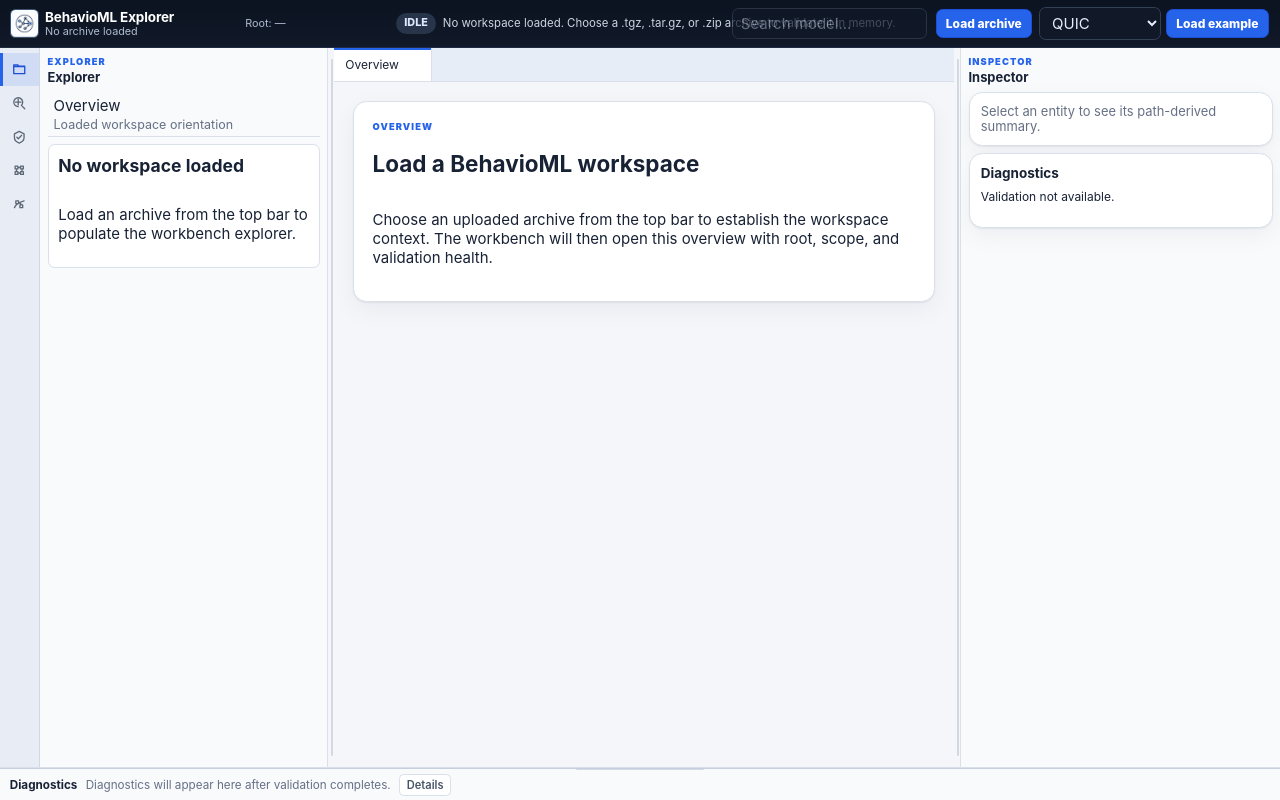
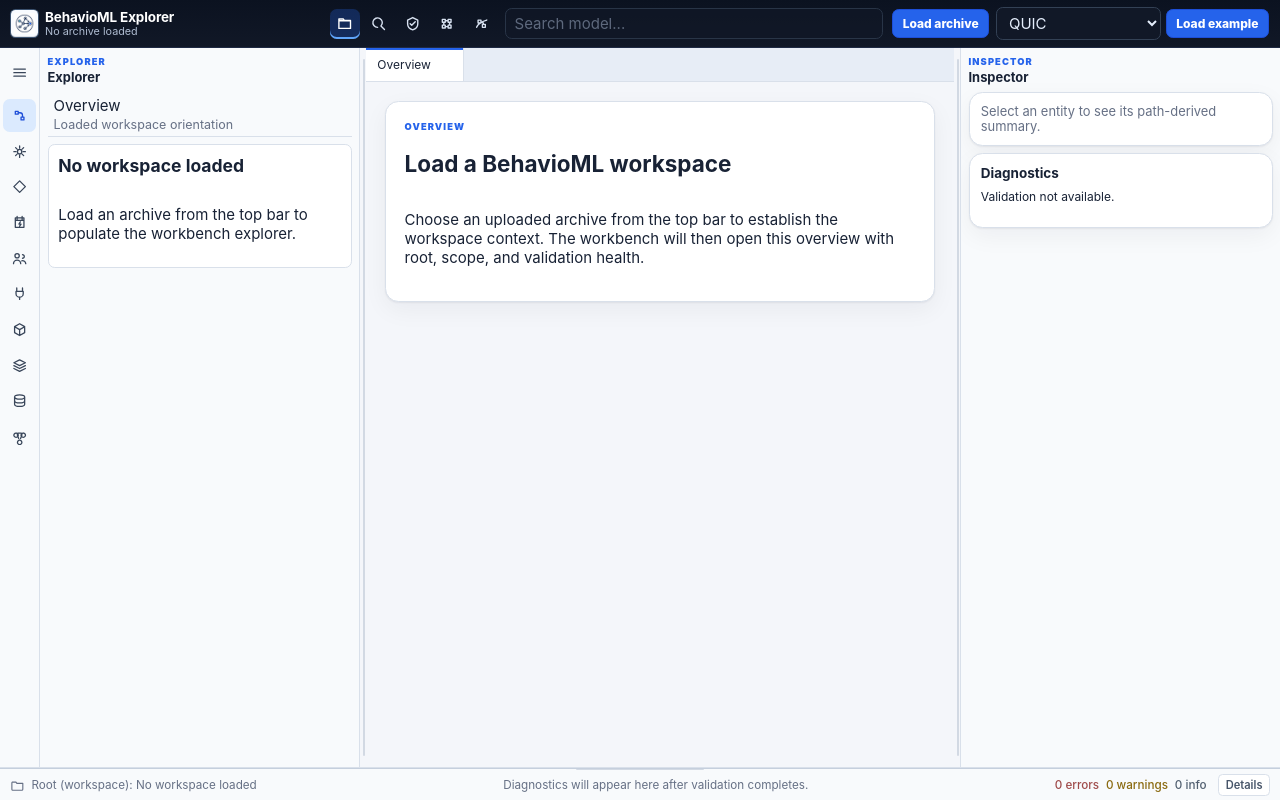
Before and after one commit to BehavioML/explorer, a React (Vite) app: page / in a window 1280 px wide. Built offline with nearby package versions, Linux system fonts and the light colour scheme.

Commit message:
Redesign Explorer navigation chrome (#45)

```diff
--- a/src/ui-react/App.tsx
+++ b/src/ui-react/App.tsx
@@ -69,9 +69,37 @@
   { id: 'relationships', label: 'Relationships' },
 ];
 
+type ModelElementCategory =
+  | 'workflows'
+  | 'capabilities'
+  | 'decisions'
+  | 'events'
+  | 'roles'
+  | 'interfaces'
+  | 'components'
+  | 'modules'
+  | 'entities'
+  | 'state-machines';
+
+const modelElementCategories: readonly {
+  readonly id: ModelElementCategory;
+  readonly label: string;
+}[] = [
+  { id: 'workflows', label: 'Workflows' },
+  { id: 'capabilities', label: 'Capabilities' },
+  { id: 'decisions', label: 'Decisions' },
+  { id: 'events', label: 'Events' },
+  { id: 'roles', label: 'Roles' },
+  { id: 'interfaces', label: 'Interfaces' },
+  { id: 'components', label: 'Components' },
+  { id: 'modules', label: 'Modules' },
+  { id: 'entities', label: 'Entities' },
+  { id: 'state-machines', label: 'State Machines' },
+];
+
 const layoutConstraints = {
-  explorerMin: 220,
-  explorerMax: 420,
+  explorerMin: 240,
+  explorerMax: 440,
   inspectorMin: 240,
   inspectorMax: 460,
   diagnosticsMin: 32,
@@ -99,10 +127,11 @@
   const [selectedSearchResult, setSelectedSearchResult] = useState<SearchResult>();
   const [searchText, setSearchText] = useState('');
   const [activeActivity, setActiveActivity] = useState<ActivityMode>('explorer');
+  const [activeModelCategory, setActiveModelCategory] = useState<ModelElementCategory>('workflows');
   const [workspaceDocumentState, setWorkspaceDocumentState] = useState(createInitialWorkspaceDocumentState);
   const [diagramCache, setDiagramCache] = useState<Record<string, SelectedEntityDiagramViewModel>>({});
   const [layoutSizes, setLayoutSizes] = useState<WorkbenchLayoutSizes>({
-    explorerWidth: 288,
+    explorerWidth: 320,
     inspectorWidth: 320,
     diagnosticsHeight: layoutConstraints.diagnosticsMin,
   });
@@ -470,17 +499,21 @@
       aria-label="BehavioML Explorer workbench"
     >
       <TopBar
+        activeActivity={activeActivity}
         searchText={searchText}
         status={status}
-        validation={validation}
         workspaceOverview={workspaceOverview}
         onArchiveSelected={handleArchiveSelected}
         onExampleSelected={handleExampleSelected}
         onSearchChange={handleSearchQueryChanged}
+        onSelectActivity={setActiveActivity}
       />
 
       <div className="workbench-body">
-        <ActivityBar activeActivity={activeActivity} onSelectActivity={setActiveActivity} />
+        <ModelElementRail
+          activeCategory={activeModelCategory}
+          onSelectCategory={setActiveModelCategory}
+        />
         <ExplorerPanel
           activeActivity={activeActivity}
           index={entityIndex}
@@ -546,6 +579,7 @@
         selectedDiagnostic={selectedDiagnostic}
         status={status}
         validation={validation}
+        workspaceOverview={workspaceOverview}
         onResize={resizeDiagnosticsPanel}
         onSelectDiagnostic={handleDiagnosticSelected}
         onToggleExpanded={toggleDiagnosticsExpanded}
@@ -612,7 +646,7 @@
         <path d="M4 5.5h6l1.5 2H20v11H4zM4 8h16" />
       ) : null}
       {activity === 'search' ? (
-        <path d="M10.5 17a6.5 6.5 0 1 1 4.6-1.9L20 20M10.5 6.5v8M6.5 10.5h8" />
+        <path d="M10.5 17a6.5 6.5 0 1 1 4.6-1.9L20 20" />
       ) : null}
       {activity === 'validation' ? (
         <path d="M12 3.5 19 7v5.5c0 3.6-2.6 6.6-7 8-4.4-1.4-7-4.4-7-8V7zM8.5 12l2.2 2.2 4.8-5" />
@@ -627,25 +661,47 @@
   );
 }
 
+function ModelElementIcon({
+  category,
+}: {
+  readonly category: ModelElementCategory | 'menu';
+}) {
+  return (
+    <svg className="model-element-icon" viewBox="0 0 24 24" aria-hidden="true" focusable="false">
+      {category === 'menu' ? <path d="M4 7h16M4 12h16M4 17h16" /> : null}
+      {category === 'workflows' ? <path d="M6 6h4v4H6zM14 14h4v4h-4zM10 8h2.5A3.5 3.5 0 0 1 16 11.5V14" /> : null}
+      {category === 'capabilities' ? <path d="M12 4v3M12 17v3M4 12h3M17 12h3M8.5 8.5 6.4 6.4M15.5 15.5l2.1 2.1M15.5 8.5l2.1-2.1M8.5 15.5l-2.1 2.1M9 12a3 3 0 1 0 6 0 3 3 0 0 0-6 0" /> : null}
+      {category === 'decisions' ? <path d="m12 4 8 8-8 8-8-8z" /> : null}
+      {category === 'events' ? <path d="M6 5.5h12v13H6zM8.5 3.5v4M15.5 3.5v4M6 9h12M13 11l-2 3h3l-2 3" /> : null}
+      {category === 'roles' ? <path d="M8.5 11a3 3 0 1 0 0-6 3 3 0 0 0 0 6zM3.5 19a5 5 0 0 1 10 0M16 11.5a2.5 2.5 0 1 0 0-5M15 15a4.5 4.5 0 0 1 5.5 4" /> : null}
+      {category === 'interfaces' ? <path d="M8 4v5M16 4v5M7 9h10v3a5 5 0 0 1-10 0zM12 17v3" /> : null}
+      {category === 'components' ? <path d="m12 3.8 7 4v8.4l-7 4-7-4V7.8zM5 8l7 4 7-4M12 12v8" /> : null}
+      {category === 'modules' ? <path d="m12 4 8 4-8 4-8-4zM4 12l8 4 8-4M4 16l8 4 8-4" /> : null}
+      {category === 'entities' ? <path d="M5 7c0-1.7 3.1-3 7-3s7 1.3 7 3-3.1 3-7 3-7-1.3-7-3zM5 7v5c0 1.7 3.1 3 7 3s7-1.3 7-3V7M5 12v5c0 1.7 3.1 3 7 3s7-1.3 7-3v-5" /> : null}
+      {category === 'state-machines' ? <path d="M7 7a3 3 0 1 0 0.1 0M17 7a3 3 0 1 0 0.1 0M12 17a3 3 0 1 0 0.1 0M9.8 7h4.4M8.7 9.5l2 5M15.3 9.5l-2 5" /> : null}
+    </svg>
+  );
+}
+
 function TopBar({
+  activeActivity,
   searchText,
   status,
-  validation,
   workspaceOverview,
   onArchiveSelected,
   onExampleSelected,
   onSearchChange,
-}: {
+  onSelectActivity,
+}: {
+  readonly activeActivity: ActivityMode;
   readonly searchText: string;
   readonly status: Status;
-  readonly validation: ValidationResultViewModel | undefined;
   readonly workspaceOverview: WorkspaceOverviewViewModel | undefined;
   readonly onArchiveSelected: (file: File | undefined) => void;
   readonly onExampleSelected: (exampleId: CanonicalExampleId) => void;
   readonly onSearchChange: (query: string) => void;
-}) {
-  const summary = validation ? summarizeDiagnosticSeverities(validation.diagnostics) : workspaceOverview?.diagnosticSummary;
-
+  readonly onSelectActivity: (activity: ActivityMode) => void;
+}) {
   return (
     <header className="top-bar">
       <div className="brand-lockup" aria-label="Application identity">
@@ -658,24 +714,7 @@
         </div>
       </div>
 
-      <div className="top-bar-meta" aria-label="Loaded workspace metadata">
-        <span title={workspaceOverview?.modelRoot}>Root: {workspaceOverview?.modelRoot ?? '—'}</span>
-      </div>
-
-      <div className="top-bar-status" aria-live="polite">
-        <span className={`status-dot status-dot--${status.kind}`} aria-hidden="true" />
-        <span className={`status-pill status-pill--${workspaceOverview?.validationStatus ?? status.kind}`}>
-          {workspaceOverview ? formatValidationStatus(workspaceOverview.validationStatus) : status.kind}
-        </span>
-        {summary ? (
-          <span className="diagnostic-counts">
-            <strong className="diagnostic-count diagnostic-count--error">{summary.errors}</strong> errors
-            <strong className="diagnostic-count diagnostic-count--warning">{summary.warnings}</strong> warnings
-          </span>
-        ) : (
-          <span>{formatTopBarStatus(status, validation)}</span>
-        )}
-      </div>
+      <TopActivityNav activeActivity={activeActivity} onSelectActivity={onSelectActivity} />
 
       <label className="top-search">
         <span className="visually-hidden">Search loaded workspace</span>
@@ -745,7 +784,7 @@
   );
 }
 
-function ActivityBar({
+function TopActivityNav({
   activeActivity,
   onSelectActivity,
 }: {
@@ -753,11 +792,11 @@
   readonly onSelectActivity: (activity: ActivityMode) => void;
 }) {
   return (
-    <nav className="activity-bar" aria-label="Workbench activity bar">
+    <nav className="top-activity-nav" aria-label="Global explorer views">
       {activityItems.map((item) => (
         <button
           className={
-            activeActivity === item.id ? 'activity-button activity-button--active' : 'activity-button'
+            activeActivity === item.id ? 'top-activity-button top-activity-button--active' : 'top-activity-button'
           }
           type="button"
           aria-label={item.label}
@@ -770,6 +809,48 @@
           <span className="visually-hidden">{item.label}</span>
         </button>
       ))}
+    </nav>
+  );
+}
+
+function ModelElementRail({
+  activeCategory,
+  onSelectCategory,
+}: {
+  readonly activeCategory: ModelElementCategory;
+  readonly onSelectCategory: (category: ModelElementCategory) => void;
+}) {
+  return (
+    <nav className="model-element-rail" aria-label="Model element categories">
+      <button
+        className="model-rail-menu-button"
+        type="button"
+        aria-label="Model navigation menu"
+        aria-expanded="false"
+        title="Model navigation"
+      >
+        <ModelElementIcon category="menu" />
+      </button>
+      <div className="model-rail-category-list" role="list">
+        {modelElementCategories.map((category) => (
+          <button
+            className={
+              activeCategory === category.id
+                ? 'model-rail-button model-rail-button--active'
+                : 'model-rail-button'
+            }
+            type="button"
+            aria-label={category.label}
+            aria-pressed={activeCategory === category.id}
+            title={category.label}
+            key={category.id}
+            onClick={() => onSelectCategory(category.id)}
+          >
+            <ModelElementIcon category={category.id} />
+            <span className="visually-hidden">{category.label}</span>
+          </button>
+        ))}
+      </div>
     </nav>
   );
 }
@@ -1470,6 +1551,7 @@
   selectedDiagnostic,
   status,
   validation,
+  workspaceOverview,
   onResize,
   onSelectDiagnostic,
   onToggleExpanded,
@@ -1479,6 +1561,7 @@
   readonly selectedDiagnostic: DiagnosticSelection | undefined;
   readonly status: Status;
   readonly validation: ValidationResultViewModel | undefined;
+  readonly workspaceOverview: WorkspaceOverviewViewModel | undefined;
   readonly onResize: (delta: number) => void;
   readonly onSelectDiagnostic: (diagnostic: DiagnosticViewModel) => void;
   readonly onToggleExpanded: () => void;
@@ -1486,7 +1569,10 @@
   const summary = validation ? summarizeDiagnosticSeverities(validation.diagnostics) : undefined;
   const statusMessage = summary && validation
     ? formatCompactDiagnosticsStatus(summary, validation)
-    : 'Diagnostics will appear here after validation completes.';
+    : status.kind === 'loading'
+      ? status.message
+      : 'Diagnostics will appear here after validation completes.';
+  const rootLabel = workspaceOverview?.modelRoot ?? 'No workspace loaded';
 
   return (
     <section className="bottom-diagnostics" aria-label="Diagnostics panel">
@@ -1497,15 +1583,18 @@
         onResize={onResize}
       />
       <div className="diagnostics-status-bar" aria-live="polite">
-        <strong>Diagnostics</strong>
+        <span className="diagnostics-root" title={rootLabel}>
+          <svg className="diagnostics-root-icon" viewBox="0 0 24 24" aria-hidden="true" focusable="false">
+            <path d="M3.5 6.5h6l1.5 2h9.5v9.5a1.5 1.5 0 0 1-1.5 1.5h-15A1.5 1.5 0 0 1 3 18V8a1.5 1.5 0 0 1 .5-1.5z" />
+          </svg>
+          <span>Root (workspace): {rootLabel}</span>
+        </span>
         <span className="diagnostics-status-message">{statusMessage}</span>
-        {summary ? (
-          <span className="diagnostics-status-counts" aria-label="Validation diagnostic counts">
-            <span className="diagnostics-count diagnostics-count--error">Errors {summary.errors}</span>
-            <span className="diagnostics-count diagnostics-count--warning">Warnings {summary.warnings}</span>
-            <span className="diagnostics-count diagnostics-count--info">Info {summary.other}</span>
-          </span>
-        ) : null}
+        <span className="diagnostics-status-counts" aria-label="Validation diagnostic counts">
+          <span className={summary && summary.errors > 0 ? 'diagnostics-count diagnostics-count--error diagnostics-count--active' : 'diagnostics-count diagnostics-count--error'}>{summary?.errors ?? 0} errors</span>
+          <span className={summary && summary.warnings > 0 ? 'diagnostics-count diagnostics-count--warning diagnostics-count--active' : 'diagnostics-count diagnostics-count--warning'}>{summary?.warnings ?? 0} warnings</span>
+          <span className={summary && summary.other > 0 ? 'diagnostics-count diagnostics-count--info diagnostics-count--active' : 'diagnostics-count diagnostics-count--info'}>{summary?.other ?? 0} info</span>
+        </span>
         <button
           className="diagnostics-toggle"
           type="button"
@@ -2577,20 +2666,6 @@
   }
 }
 
-function formatTopBarStatus(
-  status: Status,
-  validation: ValidationResultViewModel | undefined,
-): string {
-  if (validation) {
-    const summary = summarizeDiagnosticSeverities(validation.diagnostics);
-    return validation.ok
-      ? 'Health: 0 errors'
-      : `Health: ${summary.errors} errors, ${summary.warnings} warnings`;
-  }
-
-  return status.message;
-}
-
 function clampSize(value: number, min: number, max: number): number {
   return Math.min(Math.max(value, min), max);
 }
--- a/src/ui-react/styles.css
+++ b/src/ui-react/styles.css
@@ -1520,3 +1520,174 @@
 
 .diagrams-landing h2,
 .diagrams-landing p { margin: 0; }
+
+/* Explorer redesign: top-level activity actions move to the header, while the left rail becomes
+   collapsed model-element navigation. */
+.top-bar {
+  grid-template-columns: minmax(12rem, 0.9fr) auto minmax(14rem, 1.1fr) auto;
+}
+
+.top-activity-nav {
+  display: inline-flex;
+  gap: 0.28rem;
+  align-items: center;
+  justify-content: center;
+  min-width: 0;
+}
+
+.top-activity-button {
+  display: inline-grid;
+  place-items: center;
+  width: 2rem;
+  height: 2rem;
+  border-radius: var(--radius-sm);
+  color: #d8e2f1;
+  background: transparent;
+  cursor: pointer;
+}
+
+.top-activity-button:hover,
+.top-activity-button:focus-visible {
+  color: #fff;
+  background: rgba(148, 163, 184, 0.16);
+}
+
+.top-activity-button--active,
+.top-activity-button--active:hover,
+.top-activity-button--active:focus-visible {
+  color: #fff;
+  background: rgba(37, 99, 235, 0.28);
+  box-shadow: inset 0 -2px 0 #60a5fa;
+}
+
+.top-activity-button .activity-icon {
+  width: 1.16rem;
+  height: 1.16rem;
+}
+
+.model-element-rail {
+  display: flex;
+  flex-direction: column;
+  align-items: center;
+  gap: 0.45rem;
+  width: var(--rail-width);
+  min-width: var(--rail-width);
+  min-height: 0;
+  padding: 0.55rem 0;
+  border-right: 1px solid var(--color-border);
+  background: var(--color-sidebar);
+}
+
+.model-rail-menu-button,
+.model-rail-button {
+  display: inline-grid;
+  place-items: center;
+  width: 2.2rem;
+  height: 2.2rem;
+  border-radius: var(--radius-sm);
+  color: #39465a;
+  background: transparent;
+  cursor: pointer;
+}
+
+.model-rail-menu-button {
+  margin-bottom: 0.2rem;
+}
+
+.model-rail-menu-button:hover,
+.model-rail-menu-button:focus-visible,
+.model-rail-button:hover,
+.model-rail-button:focus-visible {
+  color: var(--color-accent-strong);
+  background: rgba(37, 99, 235, 0.08);
+}
+
+.model-rail-button--active,
+.model-rail-button--active:hover,
+.model-rail-button--active:focus-visible {
+  color: var(--color-accent-strong);
+  background: var(--color-accent-soft);
+}
+
+.model-rail-category-list {
+  display: grid;
+  gap: 0.18rem;
+  justify-items: center;
+  min-width: 0;
+}
+
+.model-element-icon {
+  width: 1.15rem;
+  height: 1.15rem;
+  fill: none;
+  stroke: currentColor;
+  stroke-linecap: round;
+  stroke-linejoin: round;
+  stroke-width: 1.8;
+}
+
+.diagnostics-status-bar {
+  gap: 0.75rem;
+}
+
+.diagnostics-root {
+  display: inline-flex;
+  align-items: center;
+  gap: 0.45rem;
+  min-width: 12rem;
+  max-width: 44vw;
+  overflow: hidden;
+  color: var(--color-text-muted);
+}
+
+.diagnostics-root span,
+.diagnostics-status-message {
+  overflow: hidden;
+  text-overflow: ellipsis;
+  white-space: nowrap;
+}
+
+.diagnostics-root-icon {
+  width: 1rem;
+  height: 1rem;
+  flex: 0 0 auto;
+  fill: none;
+  stroke: currentColor;
+  stroke-linecap: round;
+  stroke-linejoin: round;
+  stroke-width: 1.8;
+}
+
+.diagnostics-status-message {
+  margin-left: auto;
+}
+
+.diagnostics-count {
+  display: inline-flex;
+  align-items: center;
+  gap: 0.2rem;
+  font-weight: 500;
+}
+
+.diagnostics-count--active {
+  font-weight: 700;
+}
+
+@media (max-width: 1180px) {
+  .top-bar { grid-template-columns: minmax(11rem, 0.85fr) auto minmax(12rem, 1fr) auto; }
+}
+
+@media (max-width: 820px) {
+  .top-bar { grid-template-columns: 1fr; }
+  .top-activity-nav { justify-content: flex-start; overflow-x: auto; }
+  .model-element-rail {
+    flex-direction: row;
+    width: auto;
+    border-right: 0;
+    border-bottom: 1px solid var(--color-border);
+    overflow-x: auto;
+  }
+  .model-rail-category-list { display: flex; }
+  .diagnostics-root { max-width: 100%; }
+  .diagnostics-status-message { margin-left: 0; }
+}
```
Also changed, not shown: 1 other file (tests, documents, lock files or other folders).
